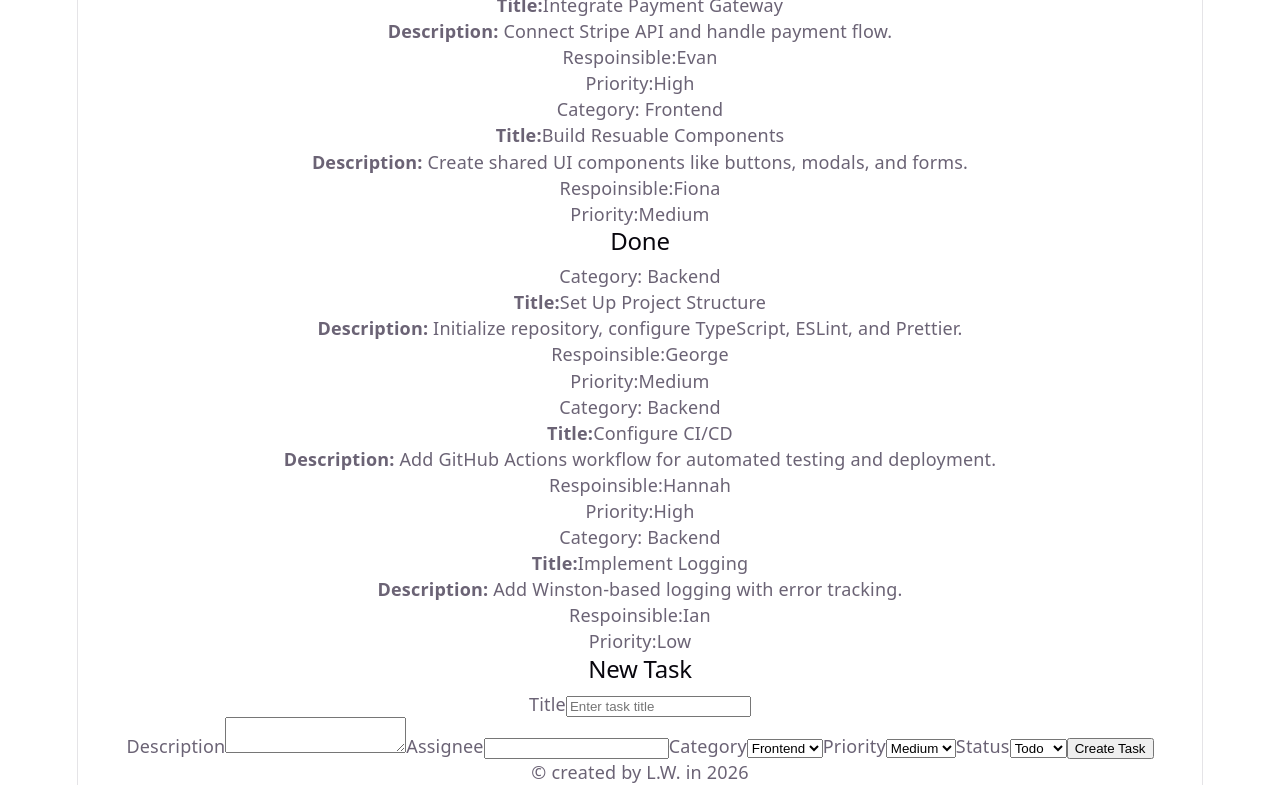
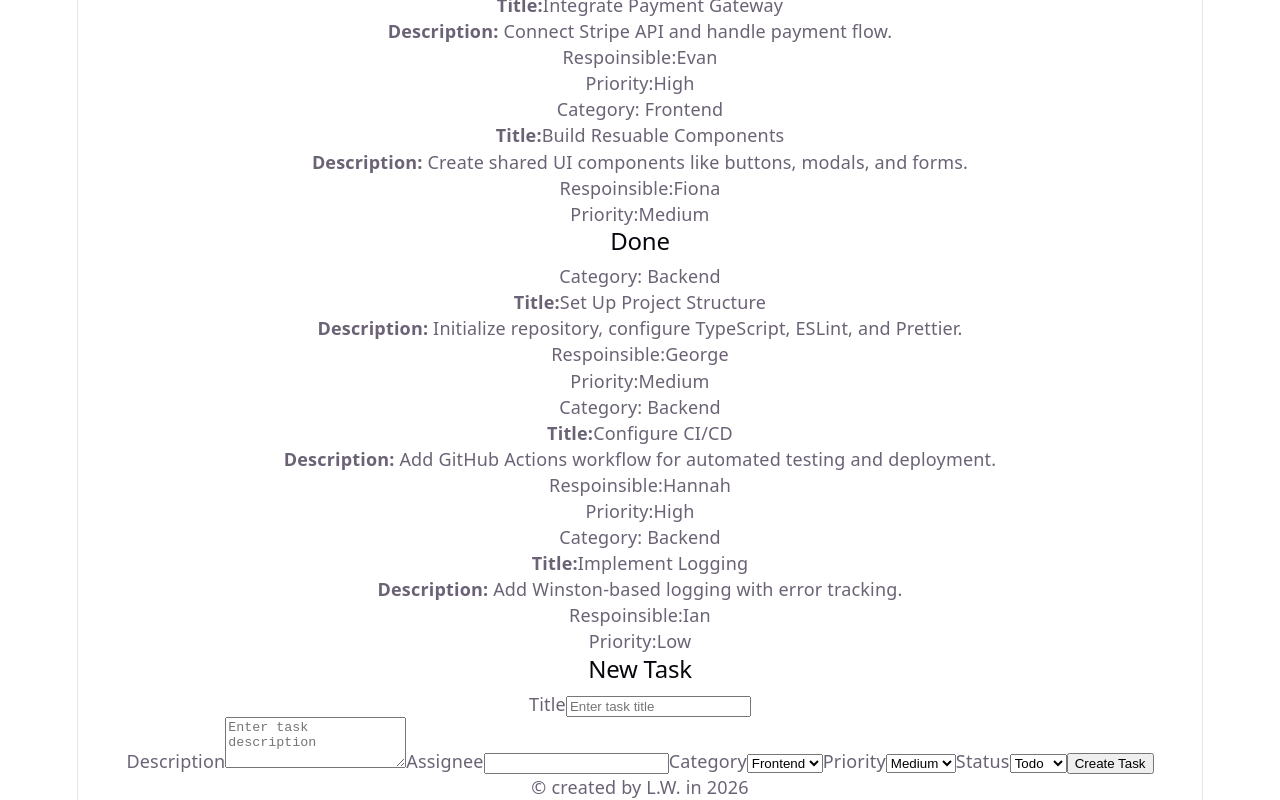
Before and after one commit to L2025S/task-board, a React (Vite) app in the folder task-board/: page / in a window 1280 px wide. Shown: the part 691-1491 px from the top of the page. Built offline with nearby package versions, Linux system fonts and the light colour scheme.

Commit message:
Style description filed using Tailwind classes.

```diff
--- a/task-board/src/components/NewTaskForm.tsx
+++ b/task-board/src/components/NewTaskForm.tsx
@@ -44,17 +44,19 @@
     </div>
 
 
-
-
-
-
-
-    <label htmlFor="description" className="task-description">Description</label>
+    {/* Description */}
+    <label htmlFor="description" className="block text-sm font-medium text-gray-700 mb-1">
+    Description
+    </label>
     <textarea
     id="description"
     name="description"
     value={description}
-    onChange={(event) =>setDescription(event.target.value)}/>
+    onChange={(event) =>setDescription(event.target.value)}
+    rows={3}
+    className="w-full px-4 py-2 border border-gray-300 rounded-lg focus:ring-2 focus:ring-[#f9dcc4] focus:border-transparent outline-none transition"
+    placeholder="Enter task description"
+    />
 
 
     <label htmlFor="assignee" className="task-responsible">Assignee</label>
```
